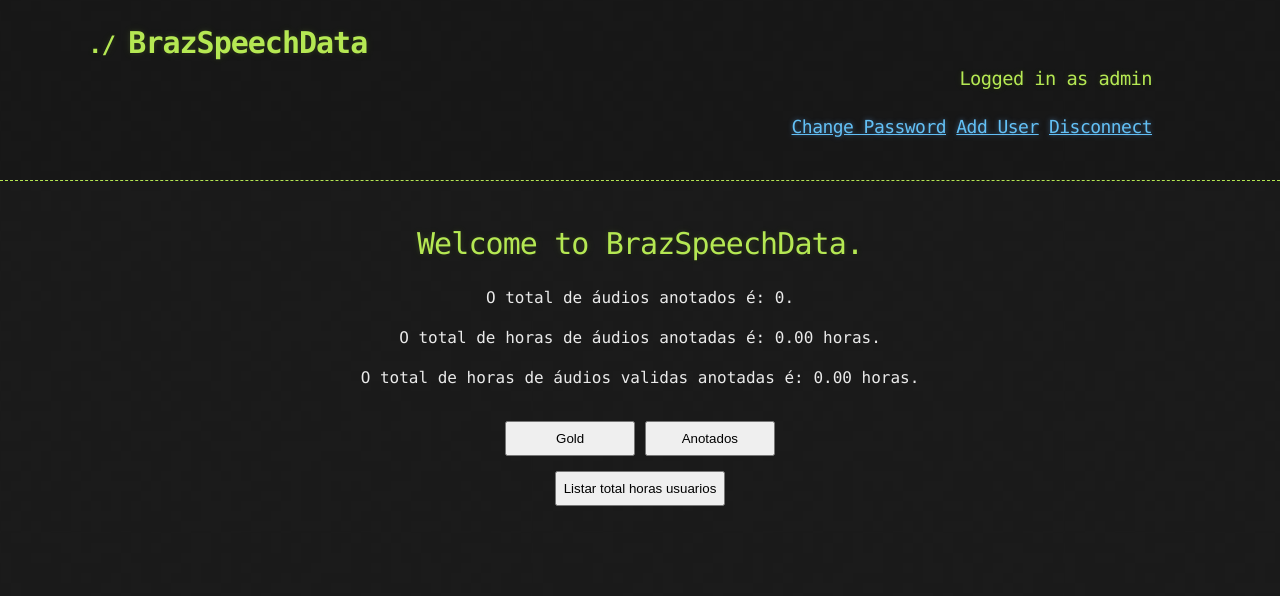
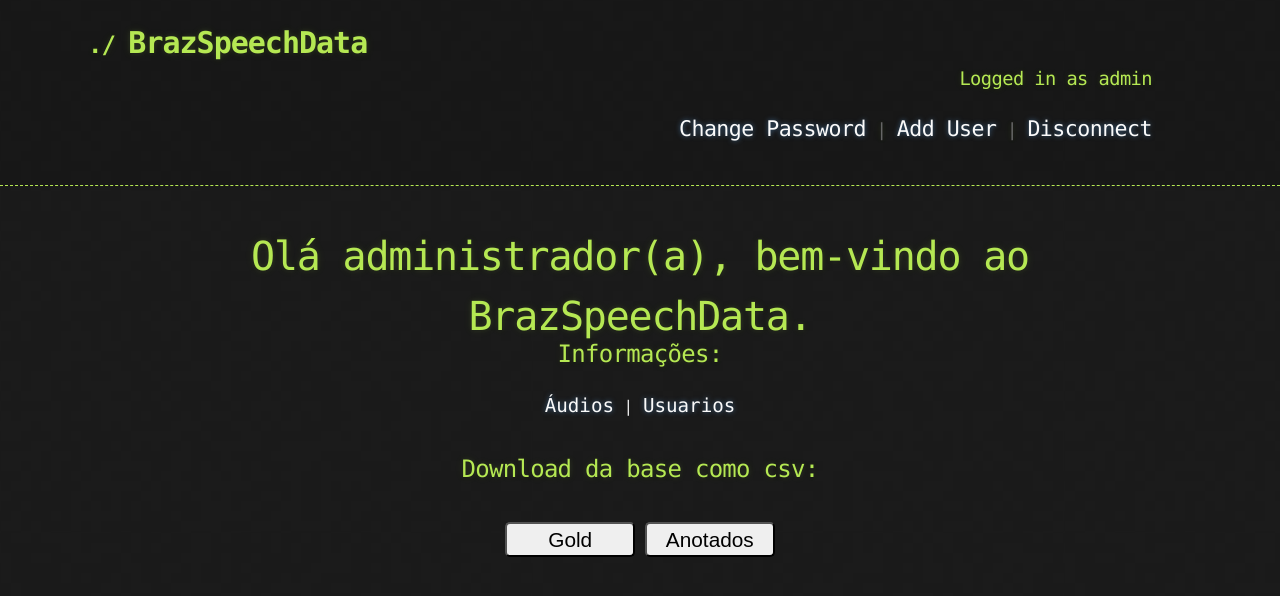
Before and after one commit to danpeixoto/BrazSpeechData, a Flask app: page /admin in a window 1280 px wide. Shown: the top 596 px of the page. Run offline with Flask 2, Linux system fonts and the light colour scheme; the visitor is signed in with stand-in values (Sample User, id 1); data comes from the database, SQL or seed files in the repository; data that the repository does not hold is empty; parts of the project's set-up code (start-up, migrations or seed data) failed here and were passed over; some libraries are stand-ins or nearby versions.

Commit message:
Alteração na interface do admin, criado duas páginas para informações da base e usuarios, alterado a navegação, alterado query para o cálculo dos áudios, alterado css

```diff
--- a/webui/static/css/stylesheet.css
+++ b/webui/static/css/stylesheet.css
@@ -292,8 +292,34 @@ a {
 .projectName {
 	font-size: 2.5em;
 }
-
+/* logo copel */
 .logoCopel {
 	width: 150px;
 	height: 70px;
 }
+
+/* links */
+.link {
+	position: relative;
+	font-size: 1.2em;
+	text-decoration: none;
+	color: #fafafa;
+}
+
+
+.link::before {
+	content: "";
+	position: absolute;
+	left: 0;
+	bottom: -2px;
+	background-color: #b5e853;
+	height: 2px;
+	width: 100%;
+	transform: scaleX(0);
+	transform-origin: center;
+	transition: transform 650ms;
+}
+
+.link:hover::before{
+transform: scaleX(1);
+}
--- a/webui/templates/admin.html
+++ b/webui/templates/admin.html
@@ -5,6 +5,16 @@
 <head>
 
 	<style>
+		.bem-vindo {
+			height: 10vh;
+		}
+
+		.links {
+			margin: 30px 0;
+		}
+
+
+
 		ol {
 			list-style-type: none;
 		}
@@ -13,35 +23,16 @@
 			margin: 10px;
 		}
 
+		input {
+			font-size: 1.3em;
+			border-radius: 5px;
+			transition: all 650ms;
+			transition-property: background-color, color;
+		}
 
-		input:hover {
+		input:hover:enabled {
 			background-color: #4a4a4a;
 			color: #e3e3e3;
-			border-radius: 5px;
-		}
-
-		table {
-			font-family: arial, sans-serif;
-			border-collapse: collapse;
-			width: 70%;
-			margin-left: 15%;
-			margin-top: 30px;
-		}
-
-		th {
-			color: #b5e853;
-		}
-
-		td,
-		th {
-			border: 1px solid #dddddd;
-			text-align: center;
-			padding: 8px;
-			font-size: 1.1em;
-		}
-
-		tr:nth-child(even) {
-			background-color: #474747;
 		}
 	</style>
 
@@ -49,80 +40,79 @@
 
 <div class='container' style='text-align: center'>
 	<section id='main_content'>
+		<div class="bem-vindo">
+			<h1 style="font-size: 2.5em;">Olá administrador(a), bem-vindo ao BrazSpeechData.</h1>
+		</div>
 
-		<h1>Welcome to BrazSpeechData.</h1>
+		<div class="links">
+			<h3 style="font-size: 1.5em;">Informações:</h3>
+			<a class="link" href="/admin-audios-info" target="_blank">Áudios</a> |
+			<a class="link" href="/admin-users-info" target="_blank">Usuarios</a>
+		</div>
 
-		<p>O total de áudios anotados é: {{hours.total_audios}}.</p>
-		<p>O total de horas de áudios anotadas é: {{hours.total_hours}} horas.</p>
-		<p>O total de horas de áudios validas anotadas é: {{hours.valid_hours}} horas.</p>
+
+		<div class="download-csv">
+			<h3 style="font-size: 1.5em;">Download da base como csv:</h3>
 			<input class="botaoForm" id="botaoGold" type="button" onclick="mostrarFormSelecionado(this.id,'gold')"
 				value="Gold" style="height: 35px; width: 130px; margin-top: 15px;" />
 
-		<input class="botaoForm" id="botaoValidados" type="button" onclick="mostrarFormSelecionado(this.id,'naoGold')"
-			value="Anotados" style="height: 35px; width: 130px; margin-top: 15px;" />
+			<input class="botaoForm" id="botaoValidados" type="button"
+				onclick="mostrarFormSelecionado(this.id,'naoGold')" value="Anotados"
+				style="height: 35px; width: 130px; margin-top: 15px;" />
 
 
 			<form id="gold" method='post' hidden>
 				<ol>
-				<li><input type='submit' value='Gold Valid' name='Download Valid instances' /></li>
-				<li><input type='submit' value='Gold Invalid 1' name='Download Invalid instances' />
+					<li><input class='list-input' type='submit' value='Gold Valid' name='Download Valid instances' />
 					</li>
-				<li><input type='submit' value='Gold Invalid 2' name='Download Invalid instances' />
+					<li><input class='list-input' type='submit' value='Gold Invalid 1'
+							name='Download Invalid instances' />
 					</li>
-				<li><input type='submit' value='Gold Invalid 3' name='Download Invalid instances' />
+					<li><input class='list-input' type='submit' value='Gold Invalid 2'
+							name='Download Invalid instances' />
 					</li>
-				<li><input type='submit' value='Gold Invalid 4' name='Download Invalid instances' />
+					<li><input class='list-input' type='submit' value='Gold Invalid 3'
+							name='Download Invalid instances' />
 					</li>
-				<li><input type='submit' value='Gold Invalid 5' name='Download Invalid instances' />
+					<li><input class='list-input' type='submit' value='Gold Invalid 4'
+							name='Download Invalid instances' />
 					</li>
-				<li><input type='submit' value='Gold Invalid 6' name='Download Invalid instances' />
+					<li><input class='list-input' type='submit' value='Gold Invalid 5'
+							name='Download Invalid instances' />
 					</li>
-				<li><input type='submit' value='Gold Invalid 7' name='Download Invalid instances' />
+					<li><input class='list-input' type='submit' value='Gold Invalid 6'
+							name='Download Invalid instances' />
+					</li>
+					<li><input class='list-input' type='submit' value='Gold Invalid 7'
+							name='Download Invalid instances' />
 					</li>
 				</ol>
 			</form>
 
 			<form id="naoGold" method='post' hidden>
 				<ol>
-				<li><input type='submit' value='Valid' name='Download Valid instances' /></li>
-				<li><input type='submit' value='Invalid 1' name='Download Invalid instances' />
+					<li><input class='list-input' type='submit' value='Valid' name='Download Valid instances' /></li>
+					<li><input class='list-input' type='submit' value='Invalid 1' name='Download Invalid instances' />
 					</li>
-				<li><input type='submit' value='Invalid 2' name='Download Invalid instances' />
+					<li><input class='list-input' type='submit' value='Invalid 2' name='Download Invalid instances' />
 					</li>
-				<li><input type='submit' value='Invalid 3' name='Download Invalid instances' />
+					<li><input class='list-input' type='submit' value='Invalid 3' name='Download Invalid instances' />
 					</li>
-				<li><input type='submit' value='Invalid 4' name='Download Invalid instances' />
+					<li><input class='list-input' type='submit' value='Invalid 4' name='Download Invalid instances' />
 					</li>
-				<li><input type='submit' value='Invalid 5' name='Download Invalid instances' />
+					<li><input class='list-input' type='submit' value='Invalid 5' name='Download Invalid instances' />
 					</li>
-				<li><input type='submit' value='Invalid 6' name='Download Invalid instances' />
+					<li><input class='list-input' type='submit' value='Invalid 6' name='Download Invalid instances' />
 					</li>
-				<li><input type='submit' value='Invalid 7' name='Download Invalid instances' />
+					<li><input class='list-input' type='submit' value='Invalid 7' name='Download Invalid instances' />
 					</li>
 				</ol>
 			</form>
+		</div>
+
+	</section>
 
 
-		<div id='divListaDeUsuarios'>
-			<input class="botaoForm" id="listarUsuarios" type="button" value="Listar total horas usuarios"
-				style="height: 35px; width: 170px; margin-top: 15px;" onclick="mostrarListaUsuarios()" />
-			<p id="todosUsuarios" hidden>{{hours.user_list}}</p>
-			<p id="numeroSemanas" hidden>{{hours.num_weeks}}</p>
-			<table hidden>
-				<tr>
-					<th>Usuário</th>
-					<th>Data de inicio</th>
-					<th>Data de fim</th>
-					<th>Horas anotadas</th>
-					<th>Horas anotadas + descanso</th>
-					<th>Carga horária</th>
-					<th>Saldo</th>
-				</tr>
-			</table>
-		</div>
-
-		</form>
-	</section>
 </div>
 
 <script>
@@ -151,72 +141,6 @@
 		controlarBotoes(inputId);
 	}
 
-
-	function calcularHoraComDescanso(horasAnotadas, cargahoraria, totalSemanas, descansoInicio) {
-		return ((1.25 / 20.0) * cargahoraria) * totalSemanas + horasAnotadas + descansoInicio;
-	}
-
-	function subtraiHoras(elemento1, elemento2) {
-		let hora1 = elemento1.split(",")[3];
-		let hora2 = elemento2.split(",")[3];
-
-		return hora2 - hora1;
-	}
-
-
-	function styleTdSaldo(tr, saldo) {
-		let tamanhoCells = tr.cells.length
-		if (saldo <= 0) {
-			tr.cells[tamanhoCells - 1].style.color = "#ff0000";
-		} else if (saldo > 0) {
-			tr.cells[tamanhoCells - 1].style.color = "#00ff37";
-		}
-		return tr;
-	}
-
-
-	function mostrarListaUsuarios() {
-		document.getElementById("listarUsuarios").disabled = true;
-
-		let listaDatasNaoProcessada = document.getElementById('todosUsuarios').innerHTML;
-		let listaDatasProcessada = listaDatasNaoProcessada.split(';').slice(0, -1);
-
-		let listaDatasOrdenada = listaDatasProcessada.sort(subtraiHoras);
-		let table = document.querySelector("div > table");
-
-
-		listaDatasOrdenada.forEach(elemento => {
-
-			let listaDados = elemento.split(",");
-			let tr = document.createElement("tr");
-			//listaDados na posicao 6 é o total de semanas do anotador, esse valor vai ser substituido depois
-			let totalHorasDoProjeto = listaDados[5] * parseInt(listaDados[6]);
-			let descansoInicio = 0;
-			//por algum motivo tem um caractere a mais na string
-
-			if (listaDados[1].trim() === "01/10/2020") {
-				let horasPrimeirosDoisDias = listaDados[5] == 20 ? 8 : 4;
-				totalHorasDoProjeto += horasPrimeirosDoisDias;
-				descansoInicio = listaDados[5] == 20 ? 0.5 : 0.25;
-			}
-
-
-			listaDados[4] = parseFloat(listaDados[4]);
-			listaDados[4] = calcularHoraComDescanso(listaDados[4], listaDados[5], listaDados[6], descansoInicio);
-			listaDados[6] = (listaDados[4] - totalHorasDoProjeto).toFixed(2);
-
-			listaDados.forEach(dado => {
-				let td = document.createElement("td");
-				td.textContent = dado;
-				tr.appendChild(td);
-			});
-
-			table.appendChild(styleTdSaldo(tr, listaDados[6]));
-		});
-
-		table.hidden = false;
-	}
-
 </script>
 
 
--- a/webui/templates/create_user.html
+++ b/webui/templates/create_user.html
@@ -1,5 +1,5 @@
 {% with title="BrazSpeechData" %}
-{% include "header.html" %}
+{% include "header_admin.html" %}
 {% endwith %}
 
 <div class="container">
--- a/webui/templates/header_admin.html
+++ b/webui/templates/header_admin.html
@@ -29,11 +29,11 @@
   <div class="container">
     <h1>{{ title }}</h1>
     {% if previous_page %}
-    <a href="{{ previous_page }}">&lt;&lt; Back</a>
+    <a class="link" href="{{ previous_page }}">&lt;&lt; Back</a>
     {% endif %}
     {% if session.username %}
     <h3 style="text-align: right">Logged in as {{ session.username }}</h3>
-    <h2 style="text-align: right"><a href="{{ url_for('webui.change_password') }}">Change Password</a>    <a href="{{ url_for('webui.add_user') }}">Add User</a>  <a href="{{ url_for('webui.logout') }}">Disconnect</a></h2>
+    <h2 style="text-align: right"><a class="link" href="{{ url_for('webui.change_password') }}">Change Password</a>  |  <a class="link" href="{{ url_for('webui.add_user') }}">Add User</a> | <a class="link" href="{{ url_for('webui.logout') }}">Disconnect</a></h2>
     {% endif %}
    </div>
 </header>
```
Also changed, not shown: webui/__init__.py (+67 -32 lines), webui/templates/admin-audios-info.html (added, +73 -0 lines), webui/templates/admin-users-info.html (added, +133 -0 lines), webui/templates/header.html (+8 -8 lines). Lines whose indentation alone changed are shown as unchanged.
